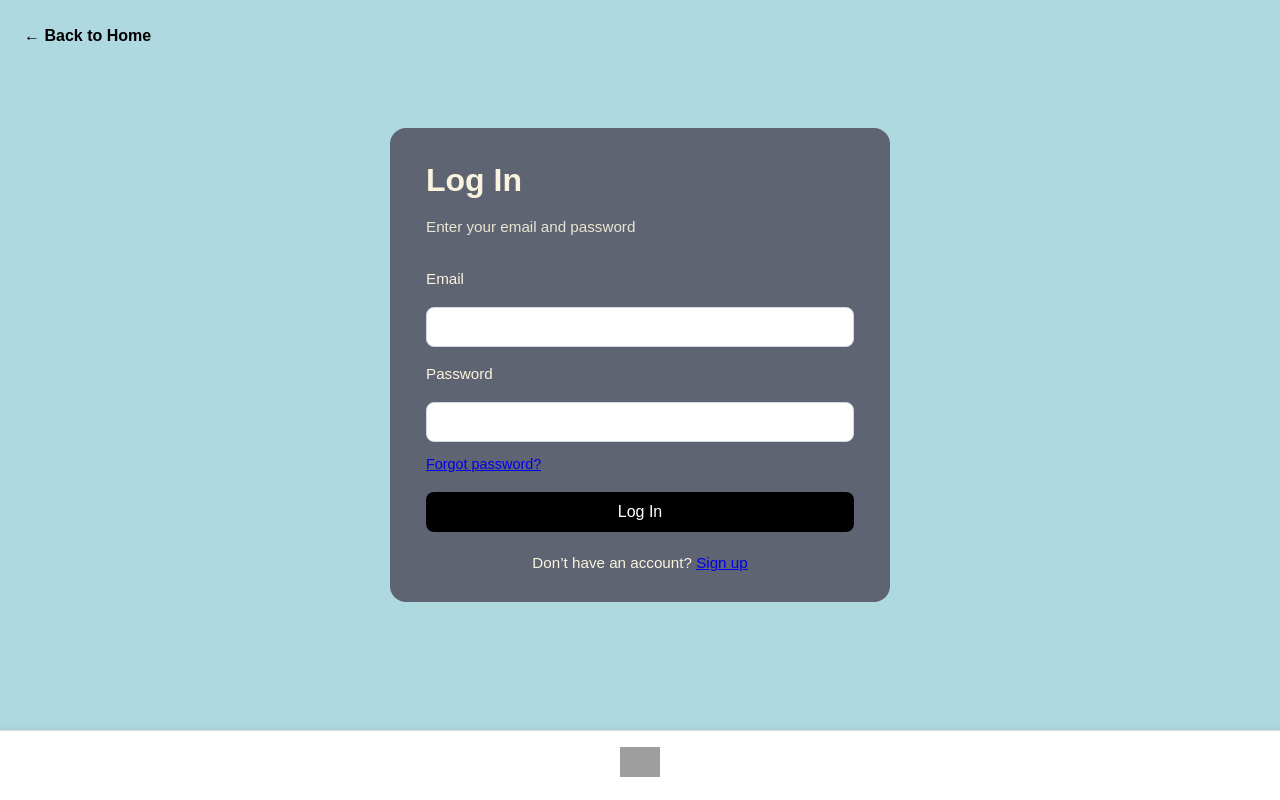
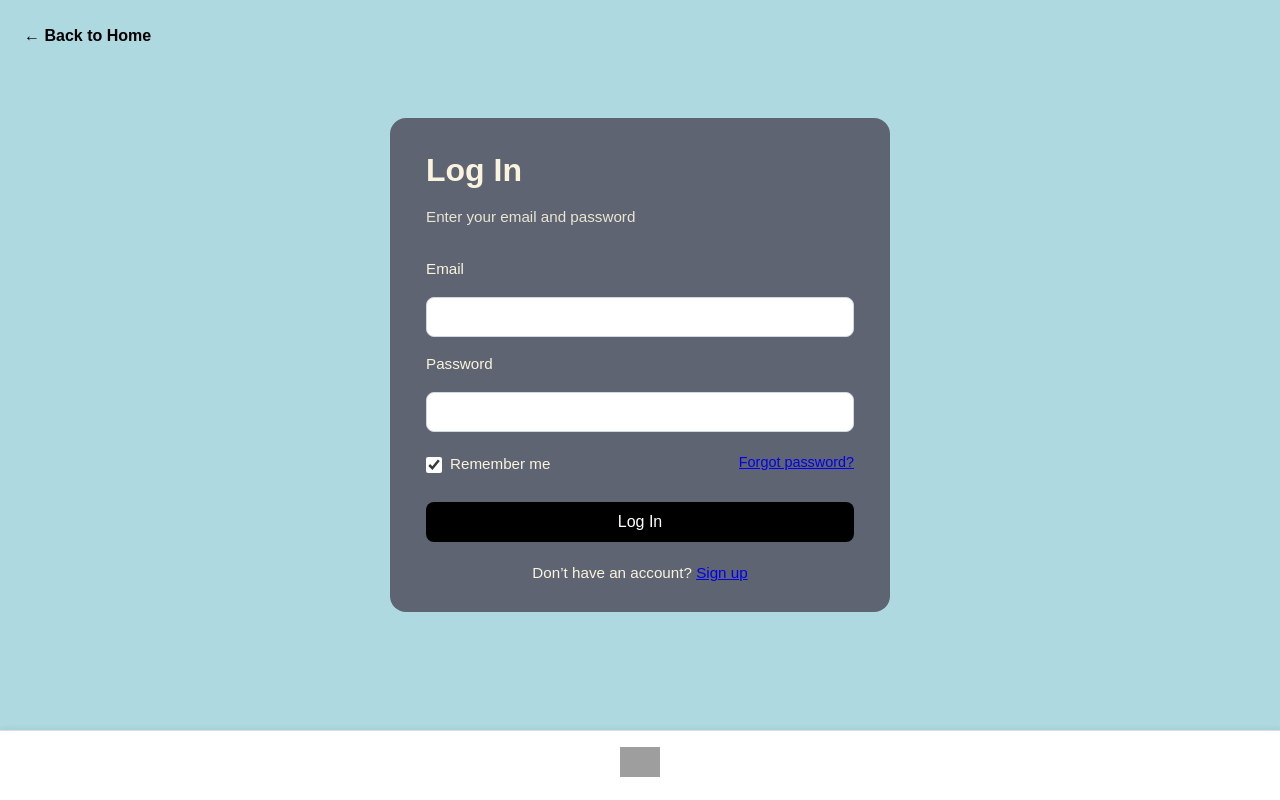
Before and after one commit to calebelster/CSCI432_RROO, a React (Vite) app: page /login in a window 1280 px wide. Built offline with nearby package versions, Linux system fonts and the light colour scheme; no server answers; grey boxes are pictures that could not be loaded; a web font is replaced by a local one.

Commit message:
added cookies to save username

```diff
--- a/src/Login.jsx
+++ b/src/Login.jsx
@@ -1,7 +1,9 @@
-import React, { useState } from 'react';
+import React, { useState, useEffect } from 'react';
 import { Link, useNavigate } from 'react-router-dom';
 import './LoginPage.css';
 import { doSignInWithEmailAndPassword } from './firebase/auth';
+import { auth } from './firebase/firebase';
+import { setPersistence, browserLocalPersistence, browserSessionPersistence } from 'firebase/auth';
 
 const LoginPage = () => {
     const navigate = useNavigate();
@@ -11,12 +13,15 @@ const LoginPage = () => {
     const [isSigningIn, setIsSigningIn] = useState(false);
     const [error, setError] = useState('');
     const [passwordError, setPasswordError] = useState('');
+    const [remember, setRemember] = useState(true);
+    const [savePassword, setSavePassword] = useState(false); // kept for backward-compat, but we will treat remember as the save flag
+    const [autoSigning, setAutoSigning] = useState(false);
 
     const handleLogin = async (e) => {
         e && e.preventDefault();
         setError('');
         if (!email || !password) {
-                setError('Please enter both email and password.');
+            setError('Please enter both email and password.');
             return;
         }
 
@@ -26,7 +31,40 @@ const LoginPage = () => {
         setError('');
         setPasswordError('');
         try {
+            // set persistence according to the "remember me" checkbox
+            await setPersistence(auth, remember ? browserLocalPersistence : browserSessionPersistence);
             await doSignInWithEmailAndPassword(email, password);
+            // store email in cookie if user wants to remember it (not the password)
+            if (remember) {
+                const days = 365;
+                const d = new Date();
+                d.setTime(d.getTime() + (days * 24 * 60 * 60 * 1000));
+                document.cookie = `savedEmail=${encodeURIComponent(email)};expires=${d.toUTCString()};path=/`;
+            } else {
+                // clear cookie
+                document.cookie = 'savedEmail=;expires=Thu, 01 Jan 1970 00:00:00 GMT;path=/';
+            }
+            // If the browser supports the Credential Management API and the user checked "Remember me",
+            // store a PasswordCredential (this is handled by the browser and not exposed to JS later).
+            try {
+                if ((savePassword || remember) && navigator.credentials && navigator.credentials.store) {
+                    // PasswordCredential constructor availability varies; try the standard constructor
+                    try {
+                        const cred = new window.PasswordCredential({ id: email, password });
+                        await navigator.credentials.store(cred);
+                    } catch (inner) {
+                        // Some browsers don't expose PasswordCredential constructor; attempt to store a simple object
+                        try {
+                            await navigator.credentials.store({ id: email, password });
+                        } catch (inner2) {
+                            console.warn('Credential store fallback failed', inner2);
+                        }
+                    }
+                }
+            } catch (e) {
+                // ignore failures (some browsers restrict this API)
+                console.warn('Credential store failed', e);
+            }
             // On success, navigate to home (or desired route)
             navigate('/home');
         } catch (err) {
@@ -42,6 +80,46 @@ const LoginPage = () => {
             setIsSigningIn(false);
         }
     };
+
+    useEffect(() => {
+        // Read savedEmail cookie and pre-fill email if present
+        const match = document.cookie.match(new RegExp('(^| )savedEmail=([^;]+)'));
+        if (match) {
+            try { setEmail(decodeURIComponent(match[2])); } catch (e) { setEmail(match[2]); }
+        }
+        // Try to get a stored PasswordCredential (will only work on secure contexts and supported browsers).
+        (async () => {
+            try {
+                if (navigator.credentials && navigator.credentials.get) {
+                    const cred = await navigator.credentials.get({ password: true, mediation: 'optional' });
+                    if (cred && cred.type === 'password') {
+                        // autofill and optionally auto-sign-in
+                        setEmail(cred.id || '');
+                        setPassword(cred.password || '');
+                        setSavePassword(true);
+                        setRemember(true);
+                        // Attempt auto sign-in once (avoid loops)
+                        if (!autoSigning) {
+                            setAutoSigning(true);
+                            try {
+                                // set persistence to local so session survives
+                                await setPersistence(auth, browserLocalPersistence);
+                                await doSignInWithEmailAndPassword(cred.id, cred.password);
+                                navigate('/home');
+                            } catch (err) {
+                                // if automatic sign-in fails, leave credentials filled for user to press Log In
+                                console.warn('Auto sign-in failed', err);
+                            } finally {
+                                setAutoSigning(false);
+                            }
+                        }
+                    }
+                }
+            } catch (e) {
+                // ignore API errors
+            }
+        })();
+    }, []);
 
     return (
         <div className="login-page">
@@ -70,9 +148,15 @@ const LoginPage = () => {
                             {passwordError || error}
                         </div>
                     )}
-                    <div className="forgot"><a href="#">Forgot password?</a></div>
+                    <div style={{ display: 'flex', alignItems: 'center', justifyContent: 'space-between', marginTop: 8 }}>
+                        <label className="remember-label">
+                            <input type="checkbox" className="remember-checkbox" checked={remember} onChange={(e) => setRemember(e.target.checked)} />
+                            <span>Remember me</span>
+                        </label>
+                        <div className="forgot"><a href="#">Forgot password?</a></div>
+                    </div>
 
-                    <button type="submit" disabled={isSigningIn}>{isSigningIn ? 'Signing in...' : 'Log In'}</button>
+                    <button type="submit" disabled={isSigningIn} style={{ marginTop: 12 }}>{isSigningIn ? 'Signing in...' : 'Log In'}</button>
 
                     <div className="signup">
                         Don’t have an account? <Link to="/signup">Sign up</Link>
--- a/src/LoginPage.css
+++ b/src/LoginPage.css
@@ -17,20 +17,23 @@
   display: flex;
   justify-content: center;
   align-items: center;
-  padding: 40px 16px; /* some breathing room on small screens */
+  padding: 40px 16px;
+  /* some breathing room on small screens */
   background: var(--bg);
   font-family: var(--font);
 }
 
 .back-link {
-  position: fixed; /* anchor to viewport */
+  position: fixed;
+  /* anchor to viewport */
   left: 24px;
   top: 24px;
   color: #000;
   text-decoration: none;
   font-size: 1rem;
   font-weight: bold;
-  z-index: 10; /* keep above card */
+  z-index: 10;
+  /* keep above card */
 }
 
 .login-box {
@@ -42,7 +45,8 @@
   display: flex;
   flex-direction: column;
   gap: 12px;
-  position: relative; /* ensure absolutely positioned back-link anchors to the card */
+  position: relative;
+  /* ensure absolutely positioned back-link anchors to the card */
 }
 
 .login-title {
@@ -99,6 +103,40 @@
   margin: 4px 0 8px;
 }
 
+/* Remember-me styling */
+.remember-label {
+  display: flex;
+  align-items: center;
+  gap: 8px;
+  font-size: .95rem;
+  /* match other labels */
+  color: var(--text);
+  font-weight: 500;
+}
+
+.remember-label .remember-checkbox {
+  width: 16px;
+  height: 16px;
+  margin: 0;
+  /* use accent-color for modern browsers to match theme */
+  accent-color: #ffffff;
+}
+
+.save-password {
+  display: flex;
+  align-items: center;
+  gap: 8px;
+  font-size: .95rem;
+  color: var(--text);
+  font-weight: 500;
+}
+.save-password .remember-checkbox {
+  width: 16px;
+  height: 16px;
+  margin: 0;
+  accent-color: #ffffff;
+}
+
 .login-box button {
   width: 100%;
   height: 40px;
```
